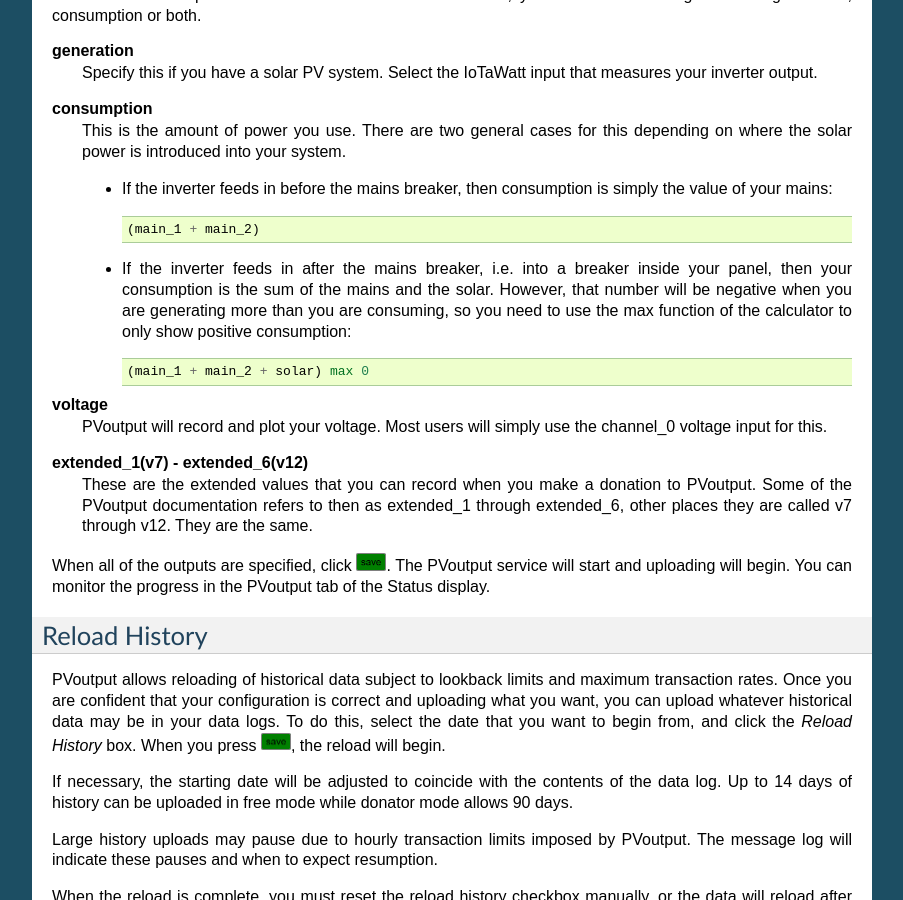
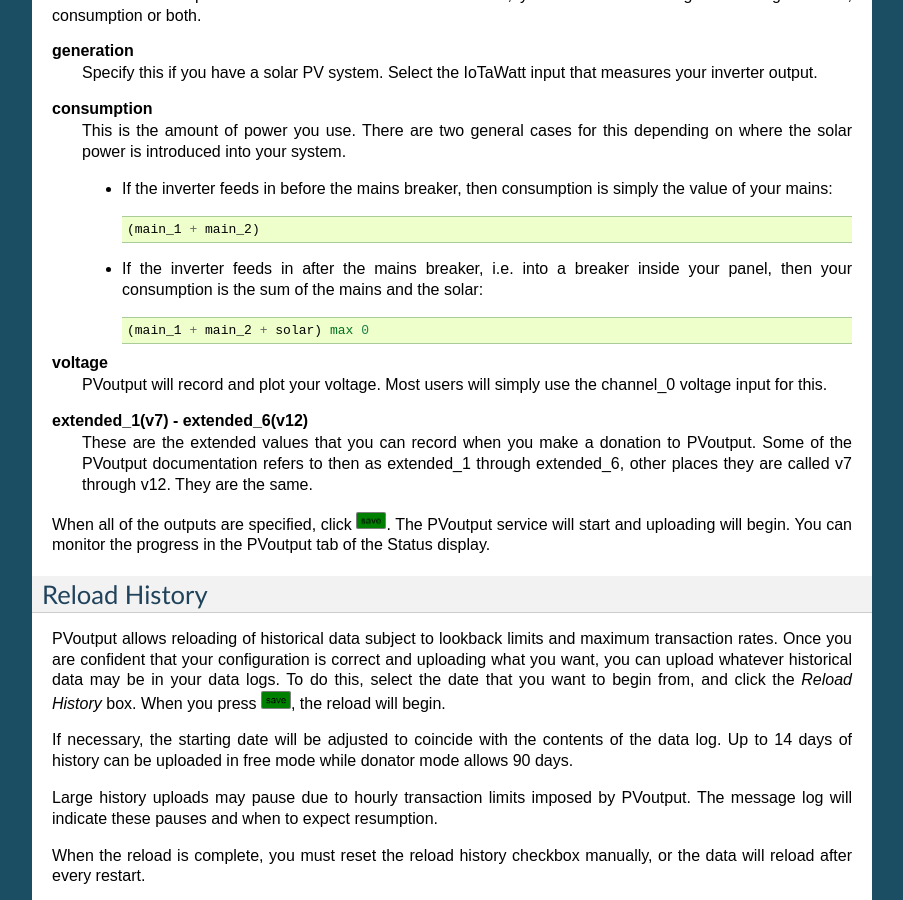
Before and after one commit to boblemaire/IoTaWatt, a Sphinx documentation site: the page built from Docs/PVoutput.rst, in a window 1280 px wide and 900 px high, scrolled down 2120 px. Shown: the whole window, without its empty margins (198-1101 px from the left). Built offline with Sphinx 7.4.7, drawn with Linux system fonts in a browser that asks for light colours; formulas are drawn with MathJax 3.

Commit message:
Update PVoutput.rst

```diff
--- a/Docs/PVoutput.rst
+++ b/Docs/PVoutput.rst
@@ -111,10 +111,7 @@
             (main_1 + main_2)
     *   If the inverter feeds in after the mains breaker,
         i.e. into a breaker inside your panel,
-        then your consumption is the sum of the mains and the solar.
-        However, that number will be negative when you are generating
-        more than you are consuming, so you need to use the max function
-        of the calculator to only show positive consumption::
+        then your consumption is the sum of the mains and the solar::
             (main_1 + main_2 + solar) max 0
 
 **voltage**
```
